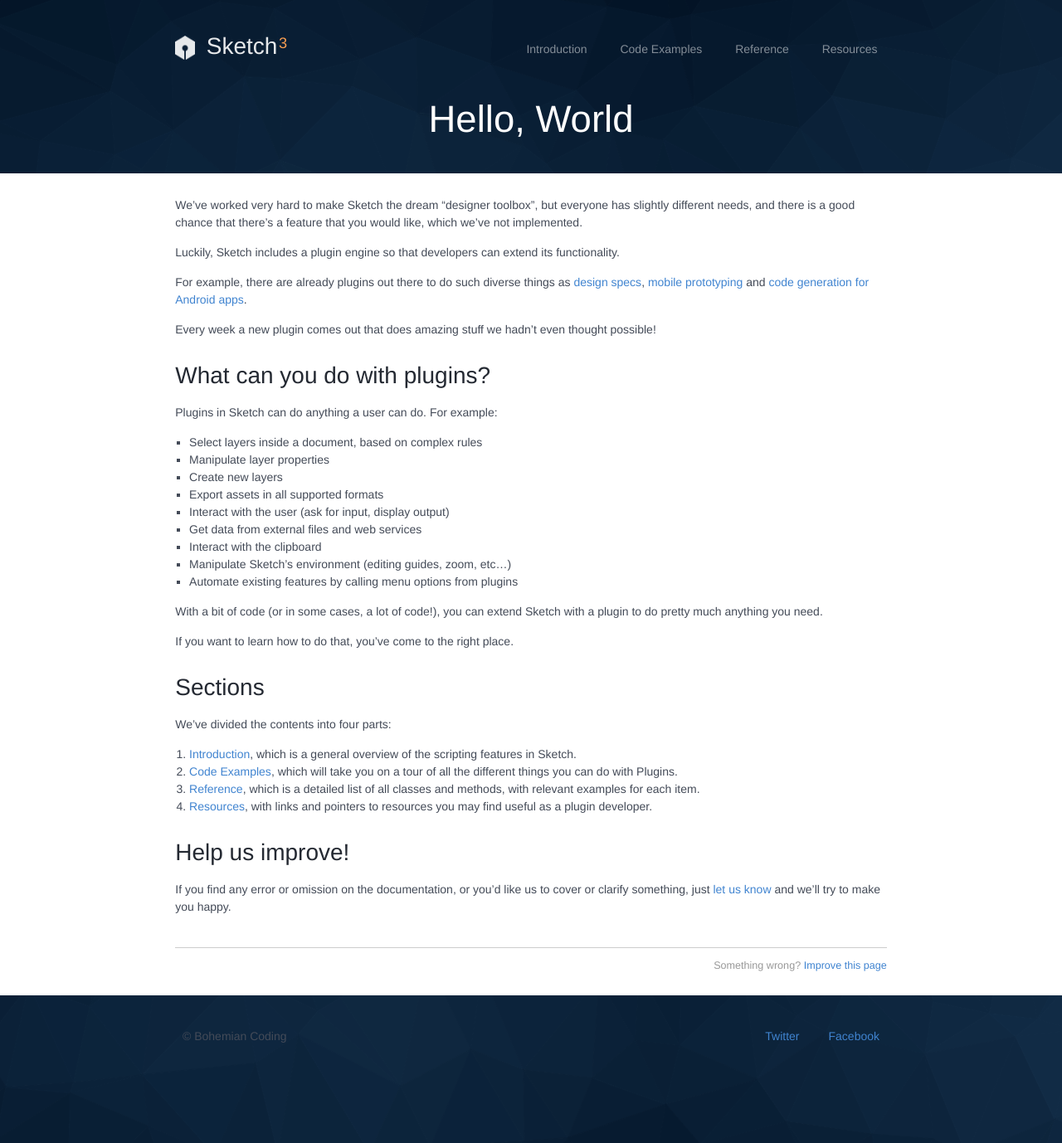
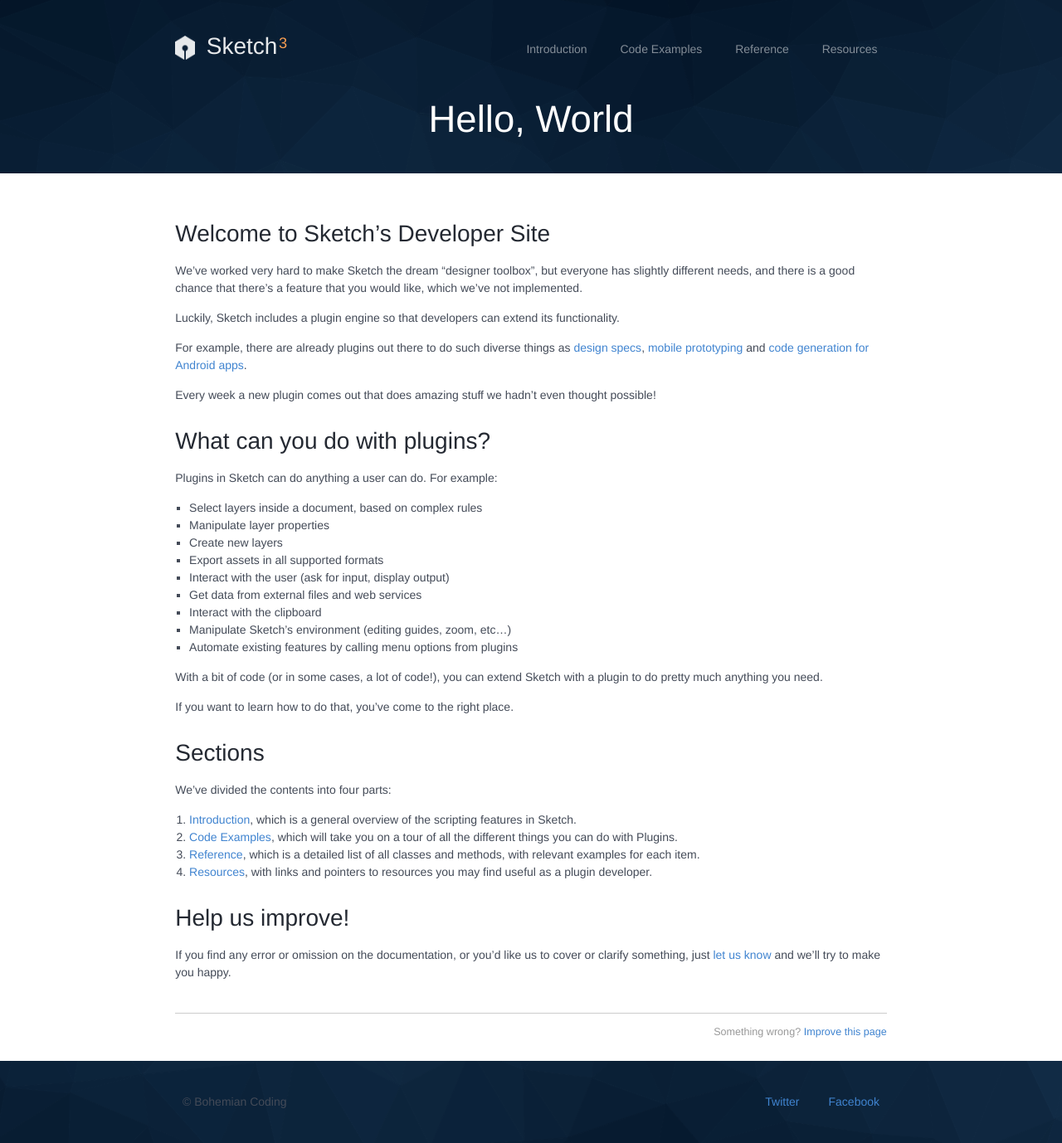
Before and after one commit to matt-curtis/developer.sketchapp.com, a Jekyll site: the page built from index.md, in a window 1280 px wide. Shown: the whole page at 83% size. Built offline with Jekyll 4.4.1, drawn with Linux system fonts in a browser that asks for light colours; Markdown is read by kramdown in place of the engine named in the settings.

Commit message:
Added subtitle to home

```diff
--- a/index.md
+++ b/index.md
@@ -1,6 +1,8 @@
 ---
 title: Hello, World
 ---
+
+## Welcome to Sketch's Developer Site
 
 We’ve worked very hard to make Sketch the dream “designer toolbox”, but everyone has slightly different needs, and there is a good chance that there’s a feature that you would like, which we’ve not implemented.
 
```
